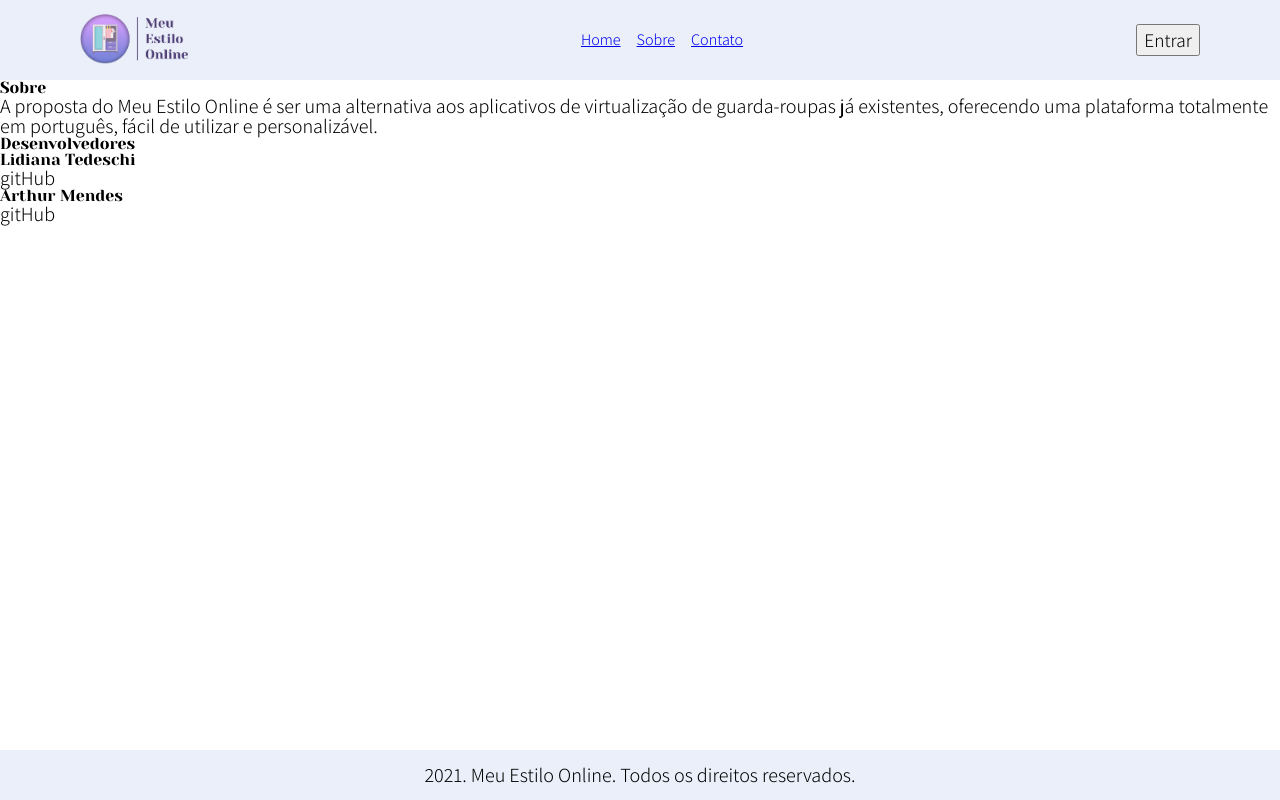
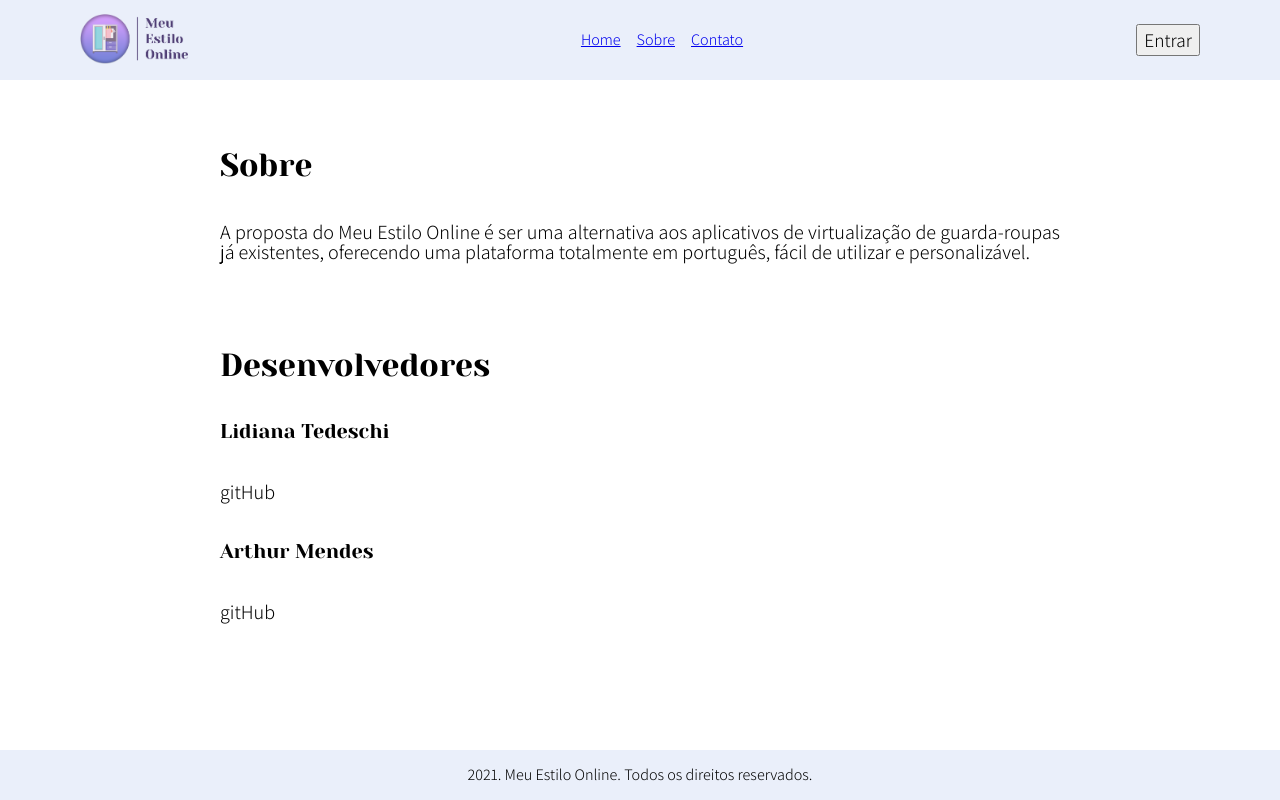
Before and after one commit to lydyanah/projeto-senac, a React (Create React App) app: page /sobre in a window 1280 px wide. Built offline with nearby package versions, Linux system fonts and the light colour scheme.

Commit message:
estilos página sobre

```diff
--- a/src/pages/about/index.tsx
+++ b/src/pages/about/index.tsx
@@ -1,24 +1,33 @@
 import Page from "../../components/Page/Page";
+import "./styles.css";
 
 const About = () => {
   return (
     <Page>
-      <div>
+      <div className="conteúdoSobre">
+        <div className="infoSobre">
           <h2>Sobre</h2>
           <p>
-          A proposta do Meu Estilo Online é ser uma alternativa aos aplicativos
-          de virtualização de guarda-roupas já existentes, oferecendo uma
-          plataforma totalmente em português, fácil de utilizar e
-          personalizável.
+            A proposta do Meu Estilo Online é ser uma alternativa aos
+            aplicativos de virtualização de guarda-roupas já existentes,
+            oferecendo uma plataforma totalmente em português, fácil de utilizar
+            e personalizável.
           </p>
         </div>
 
-      <div>
+        <div className="infoDevs">
           <h2>Desenvolvedores</h2>
+          <ul className="devs">
+            <li>
               <h3>Lidiana Tedeschi</h3>
               <p>gitHub</p>
+            </li>
+            <li>
               <h3>Arthur Mendes</h3>
               <p>gitHub</p>
+            </li>
+          </ul>
+        </div>
       </div>
     </Page>
   );
--- /dev/null
+++ b/src/pages/about/styles.css
@@ -0,0 +1,22 @@
+.conteúdoSobre h3,
+.conteúdoSobre p{
+    font-size: 20px;
+    text-align: justify;
+    padding: 20px;
+}
+
+.conteúdoSobre h2{
+    font-size: 2em;
+    padding: 20px;
+}
+
+.infoSobre{
+    padding: 50px 0px;
+    height: 100px;
+
+}
+
+.infoDevs{
+    padding: 50px 0px;
+    height: 300px;
+}
--- a/src/pages/home/index.tsx
+++ b/src/pages/home/index.tsx
@@ -5,7 +5,7 @@ import "./styles.css";
 const Home = () => {
   return (
     <Page>
-      <main className="conteúdoHome">
+      <div className="conteúdoHome">
         <div className="infoGeral">
           <h1>Organize, crie, planeje!</h1>
           <p>
@@ -59,7 +59,7 @@ const Home = () => {
             </li>
           </ul>
         </div>
-      </main>
+      </div>
     </Page>
   );
 };
--- a/src/pages/home/styles.css
+++ b/src/pages/home/styles.css
@@ -4,7 +4,8 @@
     padding: 20px;
 }
 
-.conteúdoHome h3, p{
+.conteúdoHome h3,
+.conteúdoHome p{
     font-size: 20px;
 }
 
@@ -29,6 +30,7 @@ button.cadastro,
 }
 
 .públicoAlvo{
+    padding: 100px 0px;
     height: 300px;
 }
 
@@ -43,6 +45,7 @@ button.cadastro,
 }
 
 .recursos{
+    padding: 100px 0px;
     height: 300px;
 }
 
--- a/src/styles/global.css
+++ b/src/styles/global.css
@@ -13,6 +13,10 @@
     min-height: 100vh;
 }
 
+main{
+    margin: 0px 200px;
+}
+
 h1, h2, h3{
     font-family: Yeseva One;
 }
```
Lines whose indentation alone changed are shown as unchanged.
